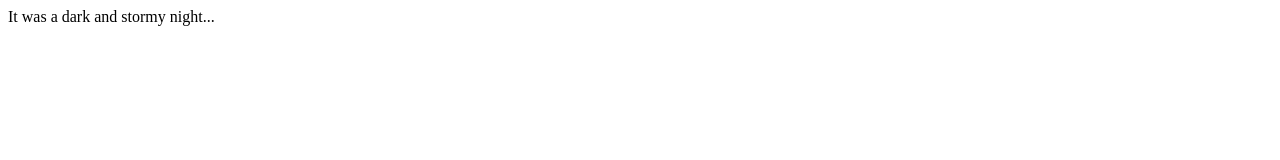
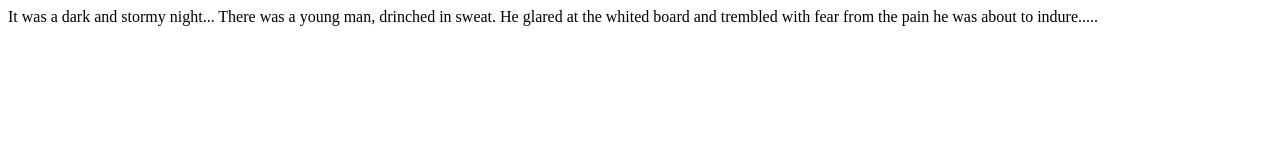
Before and after one commit to tenispro1975/fireside-story, a plain HTML site: page index.html in a window 1280 px wide. Drawn offline with Linux system fonts and the light colour scheme.

Commit message:
added second line of story

```diff
--- a/index.html
+++ b/index.html
@@ -1,5 +1,5 @@
 <html>
         <body>
-          <p>It was a dark and stormy night...</p>
+          <p>It was a dark and stormy night... There was a young man, drinched in sweat. He glared at the whited board and trembled with fear from the pain he was about to indure.....</p>
         </body>
       </html>
```
